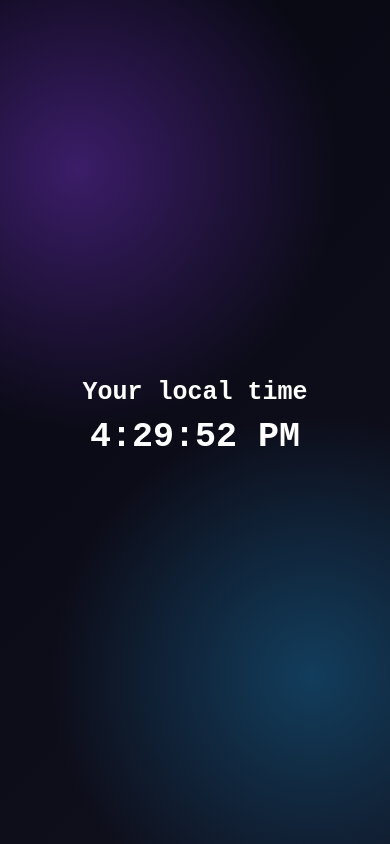
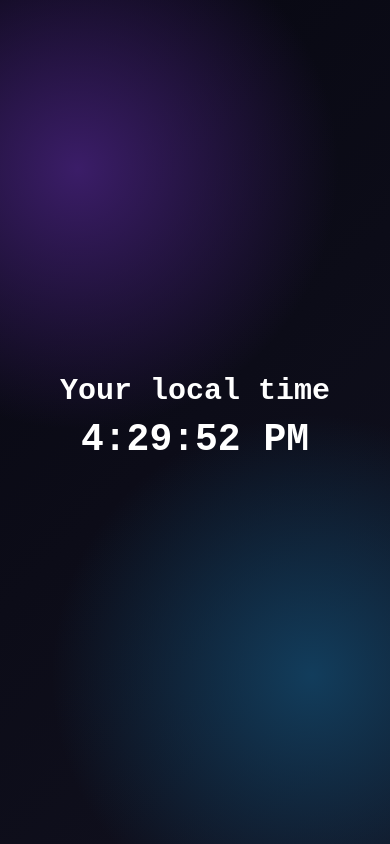
Before and after one commit to rehankh12/Digital-Clock, a plain HTML site: page index.html in a window 390 px wide. Drawn offline with Linux system fonts and the light colour scheme.

Commit message:
Adjust responsive font sizes in index.html
Updated font sizes for smaller screens in the CSS.

```diff
--- a/index.html
+++ b/index.html
@@ -48,10 +48,10 @@
       }
       @media (max-width: 400px) {
         .banner {
-          font-size: 25px;
+          font-size: 30px;
         }
         #clock {
-          font-size: 35px;
+          font-size: 38px;
         }
       }
     </style>
```
